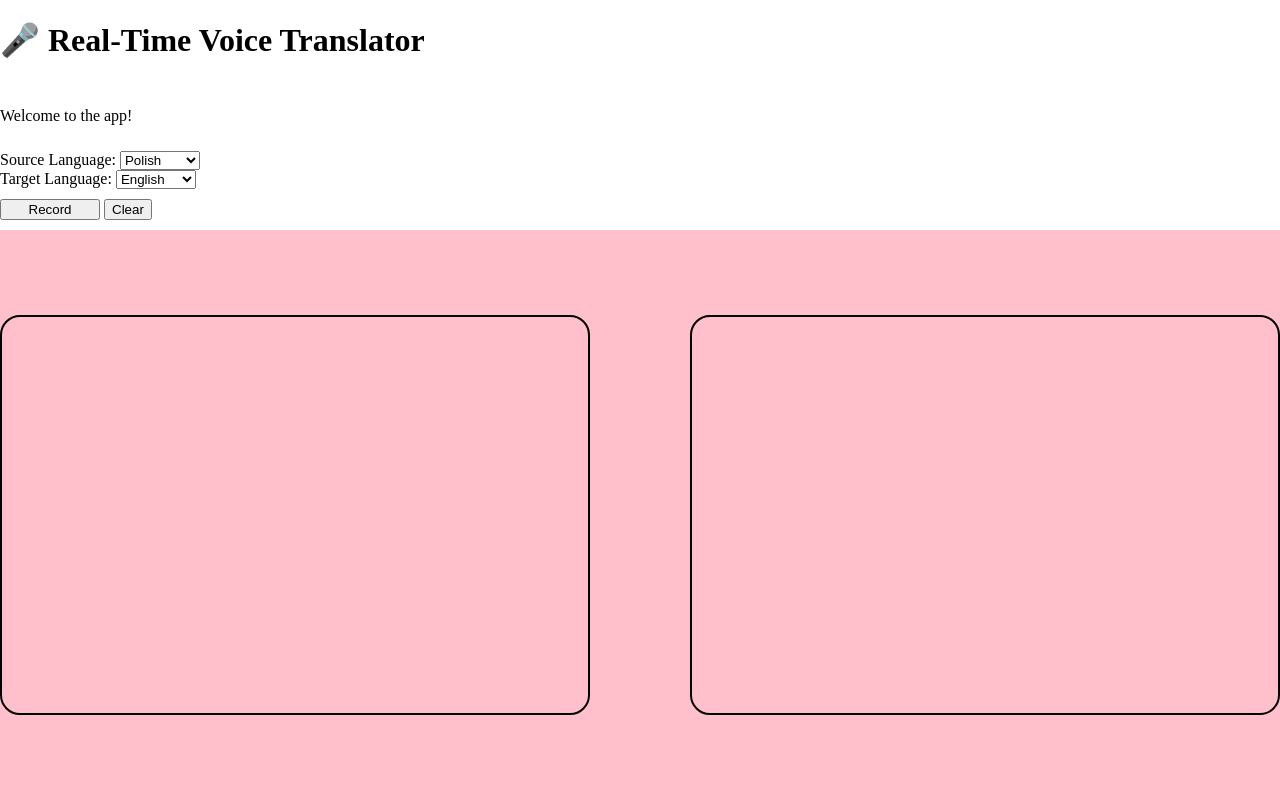
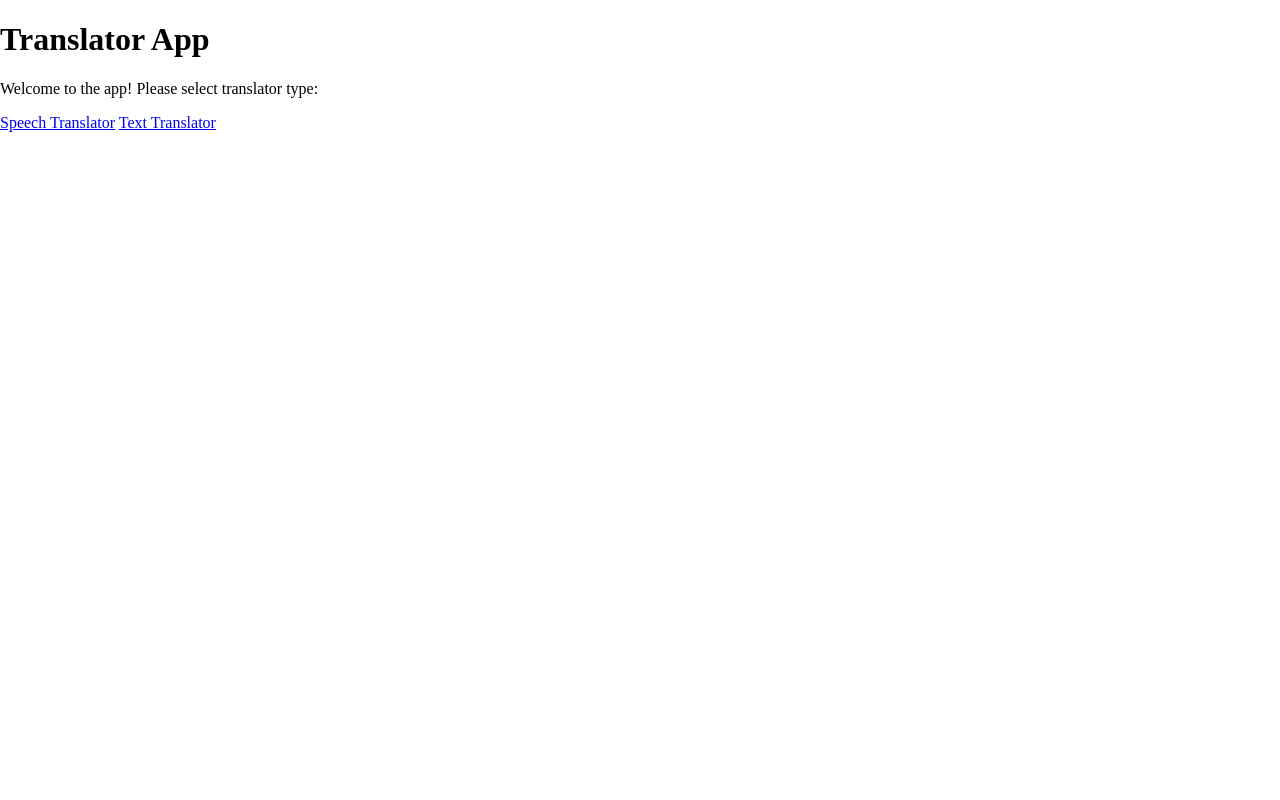
Before and after one commit to AnnaZar89/Realtime-Speech-To-Speech-Translator, a Flask app: page / in a window 1280 px wide. Run offline with Flask 3, Linux system fonts and the light colour scheme.

Commit message:
Add routing and text translator

```diff
--- a/app.py
+++ b/app.py
@@ -142,6 +142,26 @@ def synthesize():
     else:
         return jsonify({"success": False, "error": "No text provided"}), 400
 
+@app.route('/translate_tts', methods=['POST'])
+def translate_tts():
+    try:
+        text = request.form.get('text')
+        src_lang = request.form.get('source_lang')
+        target_lang = request.form.get('target_lang')
+
+        # TUTAJ TWOJA LOGIKA TŁUMACZENIA
+        # Przykład: translation = my_translator.translate(text, ...)
+        translation = f"Przetłumaczono: {text}" # To tylko przykład
+        translation = translate(text, src_lang, target_lang)
+        # BARDZO WAŻNE: Musisz zwrócić jsonify, a nie zwykły string!
+        return jsonify({
+            "success": True,
+            "translation": translation
+        })
+    except Exception as e:
+        return jsonify({"success": False, "error": str(e)}), 500
+
+
 
 if __name__ == '__main__':
     app.run(debug=True, port=5000)
--- a/templates/index.html
+++ b/templates/index.html
@@ -7,9 +7,19 @@
     <title>🎤 Tłumacz Głosowy</title>
 </head>
 <body>
+    <div id="translatorMainPage">
+        <h1>Translator App</h1>
+        <p>Welcome to the app! Please select translator type:</p>
+        <div>
+            <a href="#voice" class="SpeechTranslatorButton">Speech Translator</a>
+            <a href="#text" class="TextTranslatorButton">Text Translator</a>
+        </div>
+    </div>
+
+    <div id="voiceTranslatorContainer" style="display:none">
+        <a href="#home">⬅ Back to Menu</a>
+        <div class="selectContainer">
             <h1>🎤 Real-Time Voice Translator</h1>
-    <p>Welcome to the app!</p>
-    <div class="selectContainer">
             <div class="field">
                 <label for="dataSrcLanguage">Source Language:</label>
                 <select id="dataSrcLanguage" name="dataSrcLanguage">
@@ -47,6 +57,50 @@
             <div id="recognition-result" class="sound-detection"></div>
             <div id="translation-result" class="sound-translation"></div>
         </div>
+    </div>
+    <div id="textTranslatorContainer" style="display:none">
+        <a href="#home">⬅ Back to Menu</a>
+        <div class="selectContainer">
+            <h1>Real-Time Text Translator</h1>
+            <div class="field">
+                <label for="dataSrcLanguage">Source Language:</label>
+                <select name="dataSrcLanguage">
+                    <option value="pl-PL" selected>Polish</option>
+                    <option value="en-US">English</option>
+                    <option value="fr-FR">French</option>
+                    <option value="de-DE">German</option>
+                    <option value="it-IT">Italian</option>
+                    <option value="es-ES">Spanish</option>
+                    <option value="ja-JP">Japanese</option>
+                    <option value="zh-CN">Chinese</option>
+                </select>
+            </div>
+            <div class="field">
+                <label for="dataSrcLanguage">Target Language:</label>
+                <select name="dataTargetLanguage">
+                    <option value="pl-PL">Polish</option>
+                    <option value="en-US" selected>English</option>
+                    <option value="fr-FR">French</option>
+                    <option value="de-DE">German</option>
+                    <option value="it-IT">Italian</option>
+                    <option value="es-ES">Spanish</option>
+                    <option value="ja-JP">Japanese</option>
+                    <option value="zh-CN">Chinese</option>
+                </select>
+            </div>
+                <div class="container">
+
+                    <form id="ttsForm">
+                        <label>Podaj tekst do zamiany przetłumaczenia:</label><br>
+                        <textarea id="textToTranslate" name="text" rows="5" cols="50" required></textarea><br><br>
+
+                    </form>
+
+                    <div class="sound-translation"></div>
+                </div>
+        </div>
+    </div>
+
     <script>
         let leftBox = document.getElementById('recognition-result');
         let rightBox = document.getElementById('translation-result');
@@ -55,12 +109,35 @@
         let audioBlob;
         let recordBtn = document.getElementById('recordBtn');
         let clearBtn = document.getElementById('clearBtn');
+        let translatorMainPage = document.getElementById('translatorMainPage');
+        let voiceTranslatorContainer = document.getElementById('voiceTranslatorContainer');
+        let textTranslatorContainer = document.getElementById('textTranslatorContainer');
 
+        function render () {
+            hash = window.location.hash
+            voiceTranslatorContainer.style.display="none";
+            textTranslatorContainer.style.display="none";
+            translatorMainPage.style.display="none";
+            if (hash === '#voice') {
+                voiceTranslatorContainer.style.display = "block";
+            } else if (hash === '#text') {
+                textTranslatorContainer.style.display = "block";
+            } else {
 
+                translatorMainPage.style.display = "block";
+            }
+        }
 
+        function debounce(func, timeout = 500) {
+            let timer;
+            return (...args) => {
+                clearTimeout(timer);
+                timer = setTimeout(() => { func.apply(this, args); }, timeout);
+            };
+        }
 
-
-
+        window.addEventListener('hashchange', render);
+        window.addEventListener('load', render);
 
 
 
@@ -97,6 +174,7 @@
                         if (data.success) {
                             leftBox.innerHTML += `<div class="msg-block">${data.original_text}</div>`;
                             rightBox.innerHTML += `<div class="msg-block">${data.translation}</div>`;
+
                             const audioFormData = new FormData();
                             audioFormData.append('text', data.translation);
                             const audioResponse = await fetch('/synthesize', {
@@ -149,6 +227,50 @@
 
     });
 
+const textArea = document.getElementById('textToTranslate');
+<!--const textOutput = document.getElementById('textTranslationOutput');-->
+
+// Funkcja wysyłająca tekst do tłumaczenia
+async function autoTranslate() {
+    const text = textArea.value.trim();
+
+    if (text.length === 0) {
+        rightBox.innerHTML = "";
+        return;
+    }
+
+    // Pobieramy aktualnie wybrane języki z selectów wewnątrz kontenera tekstowego
+    const srcLang = textTranslatorContainer.querySelector('select[name="dataSrcLanguage"]').value;
+    const targetLang = textTranslatorContainer.querySelector('select[name="dataTargetLanguage"]').value;
+
+    const formData = new FormData();
+    formData.append('text', text);
+    formData.append('source_lang', srcLang);
+    formData.append('target_lang', targetLang);
+
+    try {
+        const response = await fetch('/translate_tts', { // Upewnij się, że ten endpoint obsługuje te pola
+            method: 'POST',
+            body: formData
+        });
+        const data = await response.json();
+
+        if (data.success) {
+            // Używamy = zamiast += aby podmieniać tekst na bieżąco
+            const textOutput = textTranslatorContainer.querySelector('.sound-translation');
+            textOutput.innerHTML = `<div class="msg-block">${data.translation}</div>`;
+}
+    } catch (error) {
+        console.error("Błąd automatycznego tłumaczenia:", error);
+    }
+}
+
+// Przypisanie zdarzenia 'input' z opóźnieniem 500ms
+textArea.addEventListener('input', debounce(() => autoTranslate(), 500));
+
+
+
+
     </script>
 
 </body>
```
Lines whose indentation alone changed are shown as unchanged.
